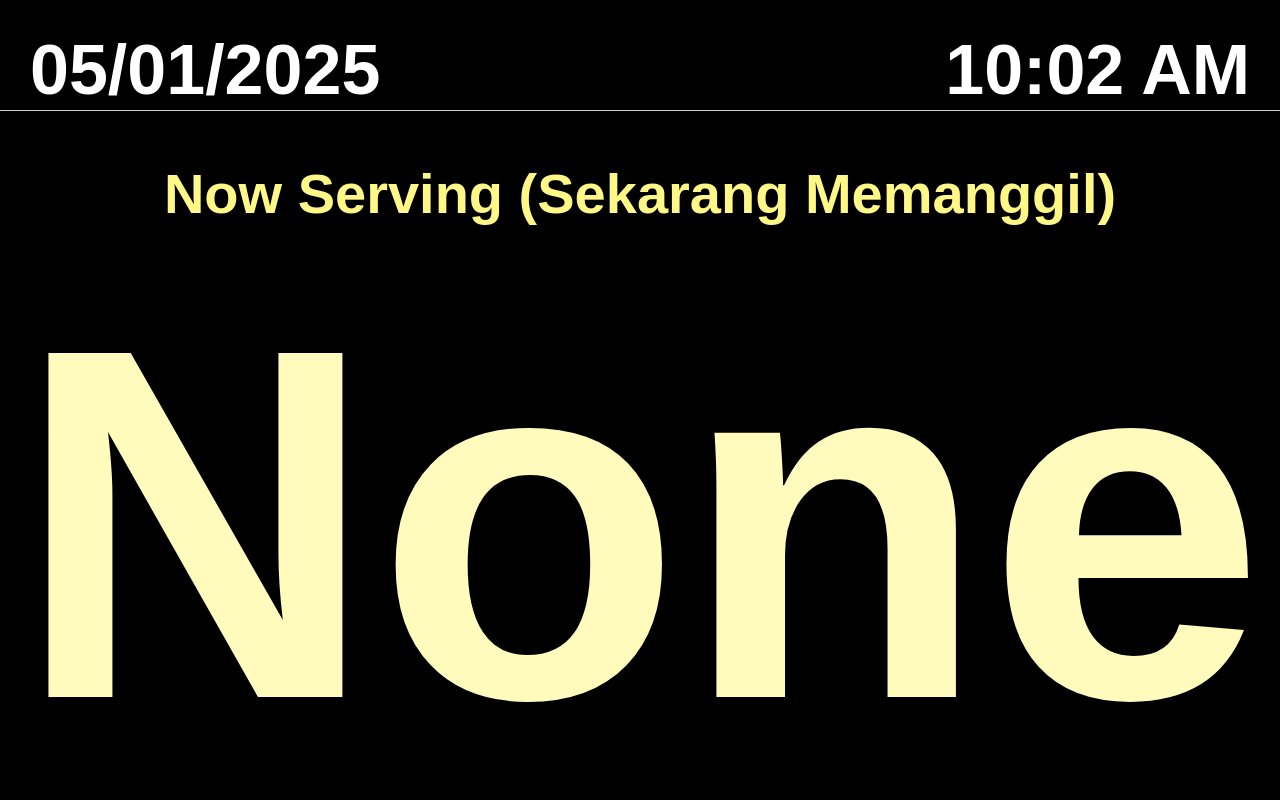
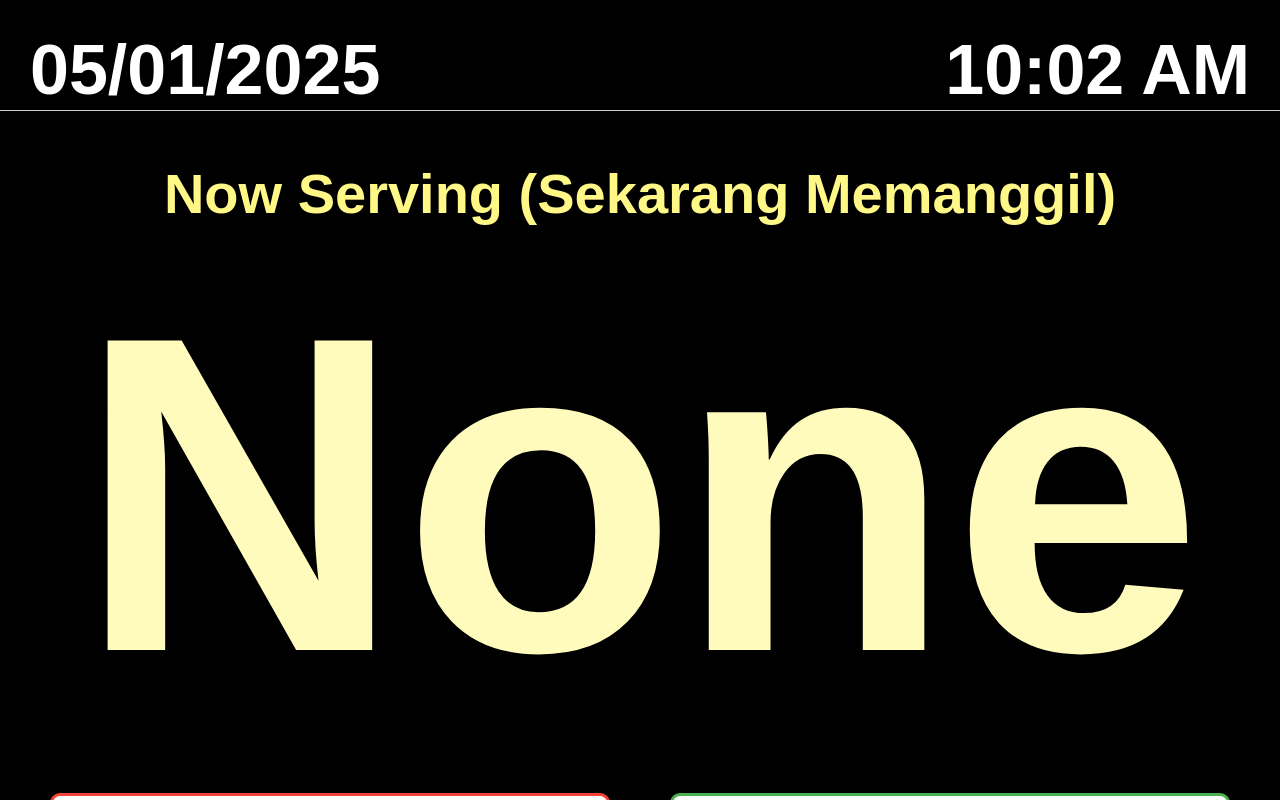
Before and after one commit to KylaYoong/skp-clinic-user, a React (Vite) app: page /tv-queue-display in a window 1280 px wide. Built offline with nearby package versions, Linux system fonts and the light colour scheme; no server answers; the database is empty.

Commit message:
changed to 450px

```diff
--- a/src/TVQueueDisplay.css
+++ b/src/TVQueueDisplay.css
@@ -59,7 +59,7 @@
 
 .now-serving-horizontal .queue-number {
     margin-top: 0;
-    font-size: 500px;
+    font-size: 450px;
     /* color: #d32f2f; */
     /* color: #ff9900; */
     color: hsl(56, 100%, 87%);
```
